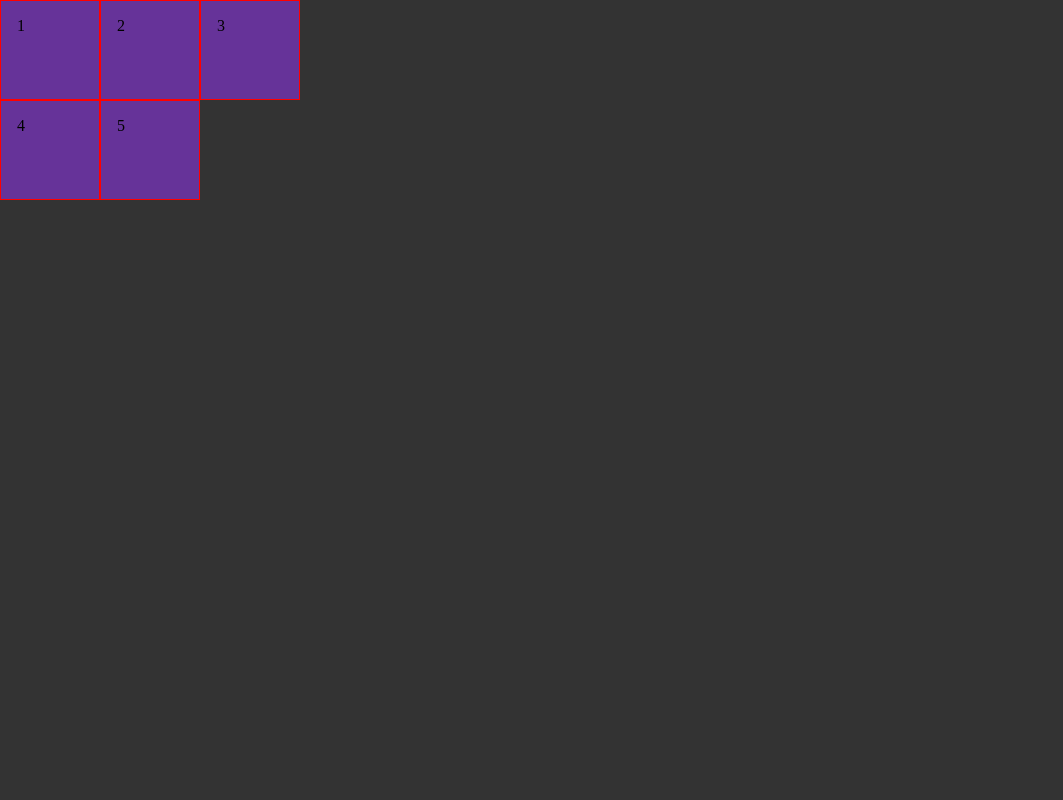
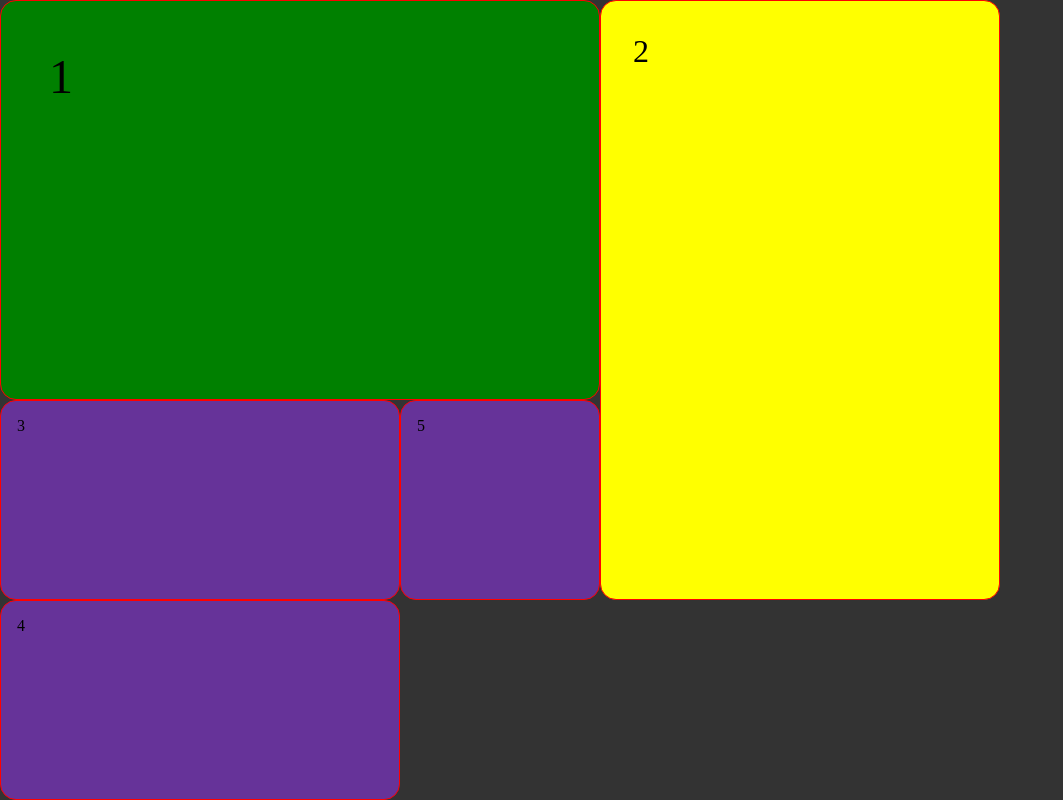
Before and after one commit to ParvinValiyev/iatc, a website: page lesson12/index.html in a window 1280 px wide. Shown: the whole page, without its empty margins (0-1063 px from the left). Drawn offline with Linux system fonts and the light colour scheme.

Commit message:
feat: modified style

```diff
--- a/lesson12/style.css
+++ b/lesson12/style.css
@@ -16,12 +16,62 @@ html body {
     display: grid;
     height: 100vh;
 
-    grid-template-columns: 100px 100px 100px;
-    grid-template-rows: 100px 100px 100px;
+    grid-template-columns: minmax(200px, 400px) repeat(3, 200px);
+    grid-template-rows: minmax(200px, 400px) repeat(3, 200px);
+
+    grid-auto-rows: 100px;
+    grid-auto-columns: 100px;
+    grid-auto-flow: column;
+
+    align-items: center;
+    align-items: baseline;
+    align-items: stretch;
+
+    /* justify-content: center; */
+
+    /* justify-items: center; */
+    /* justify-items: space-around;
+    justify-items: space-evenly;
+    justify-items: space-between; */
 }
 
 .box {
     background-color: rebeccapurple;
     border: 1px solid red;
     padding: 1em;
+    border-radius: 16px;
+    /* width: 10px; */
 }
+
+.box:nth-child(1) {
+    background-color: green;
+    /* grid-column: 1 / 3; */
+    /* grid-column-start: 1;
+    grid-column-end: 3; */
+    /* grid-row-start: 1;
+    grid-row-end: 3;
+    grid-row: 1 / 3; */
+    grid-area: 1 / 1 / 3 / 3;
+
+    font-size: 3em;
+}
+
+.box:nth-child(2) {
+    background-color: yellow;
+    grid-area: 1 / 3 / -1 / -1;
+    grid-area: 3 span / 2 span;
+    grid-area: 1 / 3 / 4 / 5;
+
+    font-size: 2em;
+}
+
+/* .box:nth-child(5) {
+    background-color: blue;
+    grid-area: 2 / 2 / 3 / 4;
+} */
+
+/* .box:nth-child(4) {
+    background-color: orange;
+    grid-area: 1 / 2 / 3 / 3;
+    z-index: 1;
+} */
```
